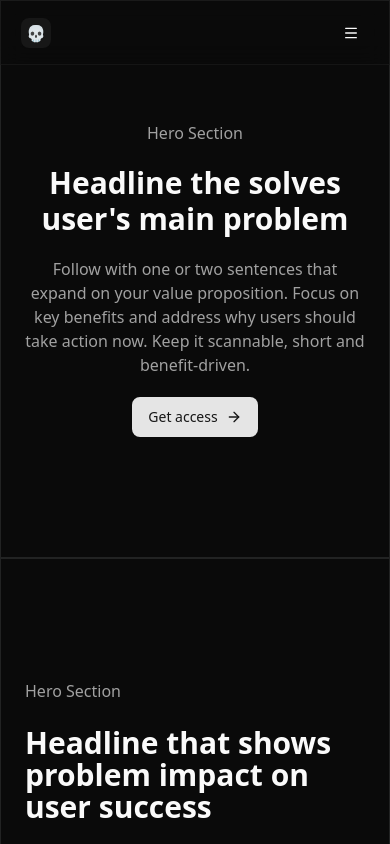
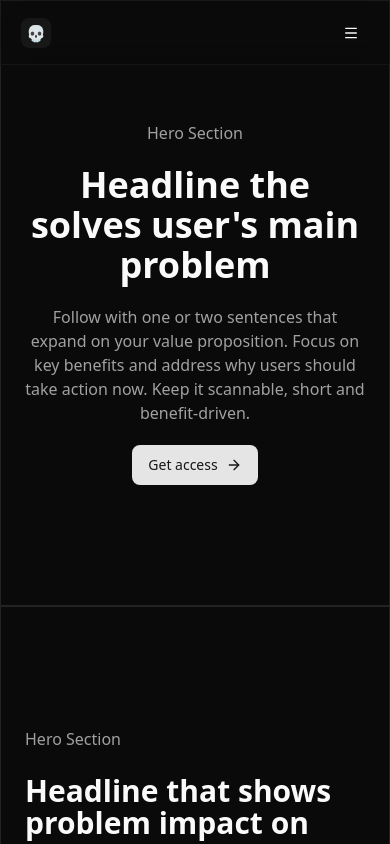
Before and after one commit to yeahitsmejayyy/skelly-site, a React (Vite) app: page / in a window 390 px wide. Shown: the top 844 px of the page. Built offline with nearby package versions, Linux system fonts and the light colour scheme.

Commit message:
minor change to hero section header

```diff
--- a/src/components/site/hero/hero-1.tsx
+++ b/src/components/site/hero/hero-1.tsx
@@ -11,7 +11,7 @@ export default function Hero1() {
         <div className="w-full border flex items-center justify-center lg:py-50 py-30 lg:px-0 px-6">
             <div className="w-full flex flex-col gap-y-5 text-center mx-auto">
                 <p className="text-muted-foreground lg:text-[14px]">Hero Section</p>
-                <h1 className="lg:max-w-180 lg:text-6xl text-3xl font-bold mx-auto">Headline the solves user's main problem</h1>
+                <h1 className="lg:max-w-180 lg:text-6xl text-4xl font-bold mx-auto">Headline the solves user's main problem</h1>
                 <p className="lg:max-w-150 text-muted-foreground lg:text-[18px] mx-auto">
                     Follow with one or two sentences that expand on your value proposition. Focus on key benefits and address why users should take action now. Keep it scannable, short and benefit-driven.
                 </p>
```
